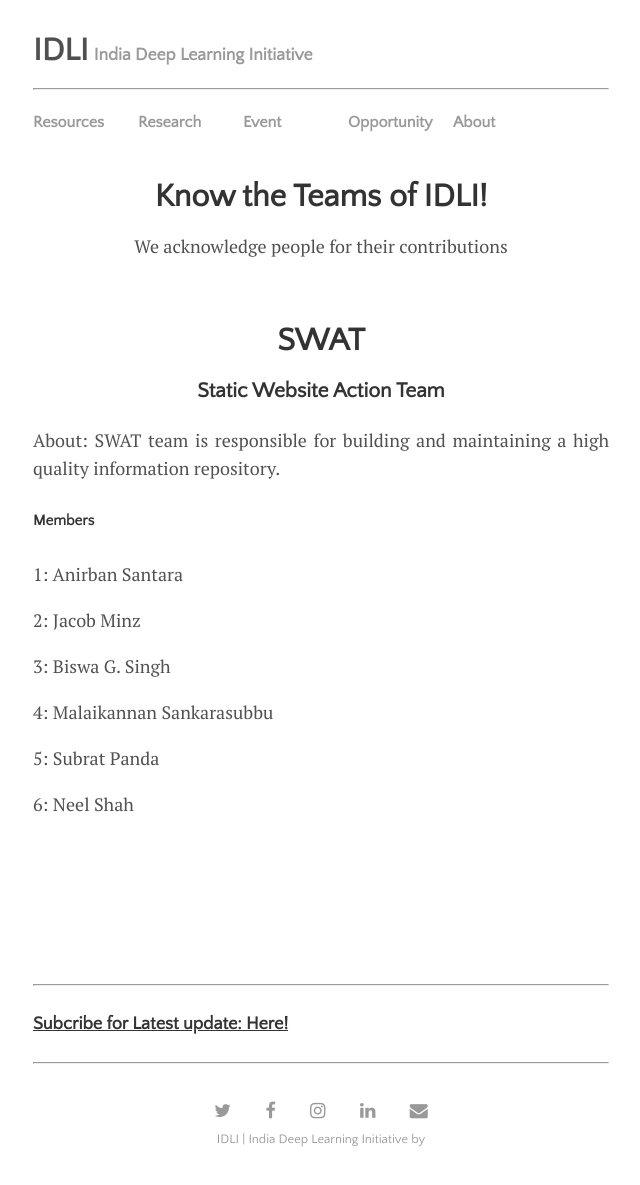
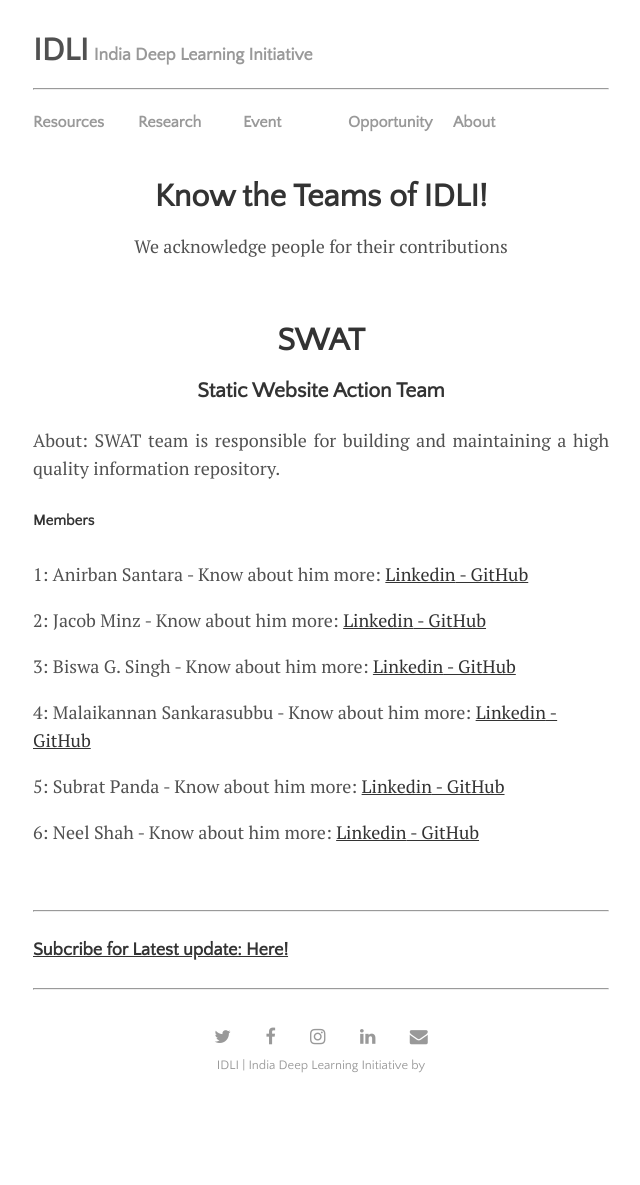
Before and after one commit to IndiaDeepLearningInitiative-IDLI/IndiaDeepLearningInitiative-IDLI.github.io, a Jekyll site: the page built from team.html, in a window 1280 px wide. Shown: the whole page, without its empty margins (319-959 px from the left). Built offline with Jekyll 4.4.1, drawn with Linux system fonts in a browser that asks for light colours; nearby versions of some CDN libraries; comment, search, counter and statistics services are not loaded; after the commit the page ends 1111 px from its top, so only the background shows below that.

Commit message:
code cleanup and data update
1) Extra code removed
2) All profile linked to linkedin and github

```diff
--- a/team.html
+++ b/team.html
@@ -12,33 +12,10 @@ title: Team
   <h3 style="text-align: center;">Static Website Action Team</h3>
   <p style="text-align:justify;">About: SWAT team is responsible for building and maintaining a high quality information repository.</p>
   <h5>Members</h5>
-  <p>1: Anirban Santara</p>
-  <p>2: Jacob Minz</p>
-  <p>3: Biswa G. Singh</p>
-  <p>4: Malaikannan Sankarasubbu</p>
-  <p>5: Subrat Panda </p>
-  <p>6: Neel Shah</p>
+  <p>1: Anirban Santara - Know about him more: <a href="https://www.linkedin.com/in/anirbansantara/">Linkedin</a><a href="https://github.com/Santara"> - GitHub</a></p>
+  <p>2: Jacob Minz - Know about him more: <a href="https://www.linkedin.com/in/jacob-minz-16762a3/">Linkedin</a><a href="https://github.com/jrminz"> - GitHub</a></p>
+  <p>3: Biswa G. Singh - Know about him more: <a href="https://www.linkedin.com/in/biswagsingh/">Linkedin</a><a href="https://github.com/biswatherockstar"> - GitHub</a></p>
+  <p>4: Malaikannan Sankarasubbu - Know about him more: <a href="https://www.linkedin.com/in/malaikannan/">Linkedin</a><a href="https://github.com/malaikannan"> - GitHub</a></p>
+  <p>5: Subrat Panda - Know about him more: <a href="">Linkedin</a><a href="https://github.com/subratpanda"> - GitHub</a></p>
+  <p>6: Neel Shah - Know about him more: <a href="https://www.linkedin.com/in/neel-shah-7b5495104/">Linkedin</a><a href="https://github.com/NeelShah18"> - GitHub</a></p>
 </div>
-<div id="disqus_thread"><br><br><br></div>
-<script>
-/**
-*  RECOMMENDED CONFIGURATION VARIABLES: EDIT AND UNCOMMENT THE SECTION BELOW TO INSERT DYNAMIC VALUES FROM YOUR PLATFORM OR CMS.
-*  LEARN WHY DEFINING THESE VARIABLES IS IMPORTANT: https://disqus.com/admin/universalcode/#configuration-variables*/
-/*
-var disqus_config = function () {
-this.page.url = PAGE_URL;  // Replace PAGE_URL with your page's canonical URL variable
-this.page.identifier = PAGE_IDENTIFIER; // Replace PAGE_IDENTIFIER with your page's unique identifier variable
-};
-*/
-(function() { // DON'T EDIT BELOW THIS LINE
-var d = document, s = d.createElement('script');
-s.src = '//https-indiadeeplearninginitiative-idli-github-io.disqus.com/embed.js';
-s.setAttribute('data-timestamp', +new Date());
-(d.head || d.body).appendChild(s);
-})();
-</script>
-<noscript>Please enable JavaScript to view the <a href="https://disqus.com/?ref_noscript">comments powered by Disqus.</a></noscript>
-
-<div>
-<script id="dsq-count-scr" src="//https-indiadeeplearninginitiative-idli-github-io.disqus.com/count.js" async></script>
-</div>
```
